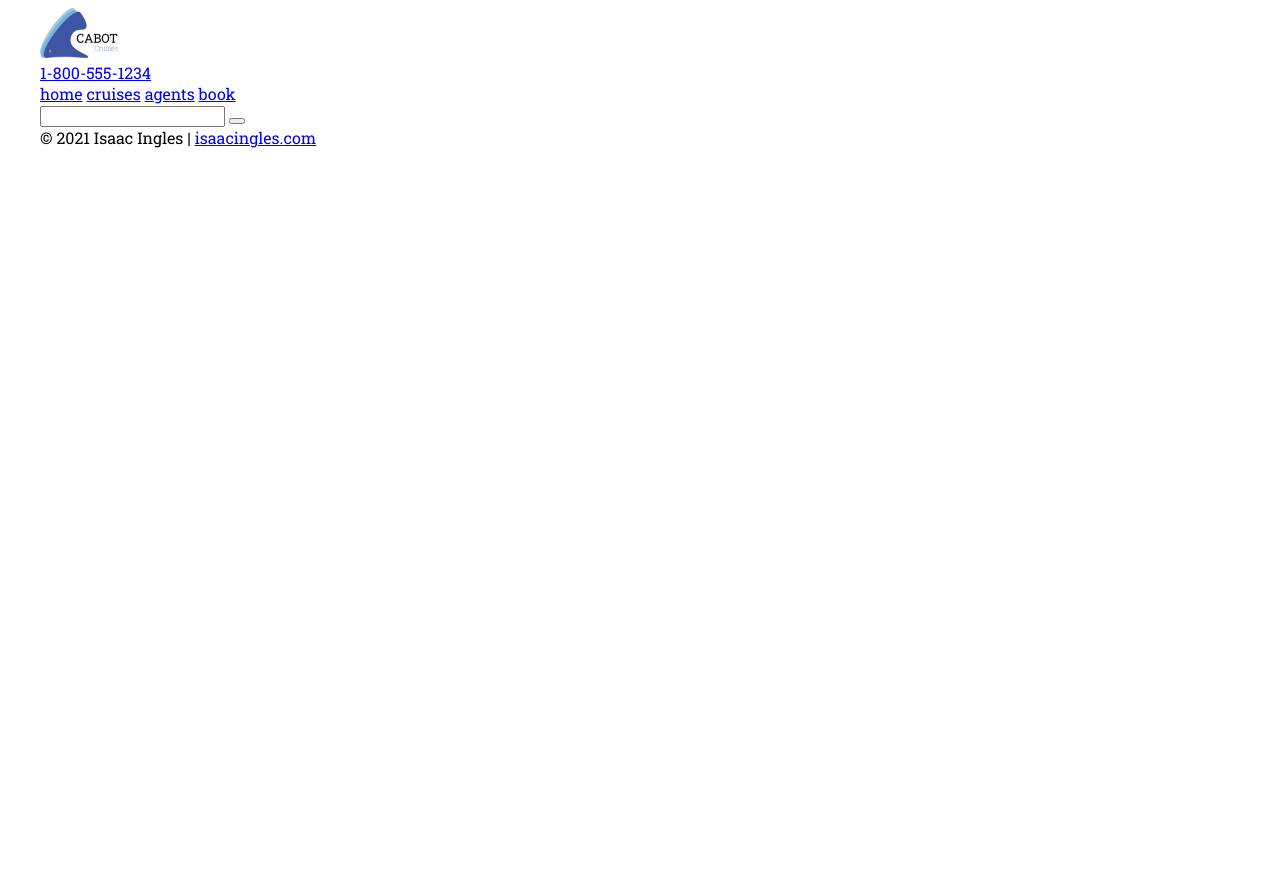
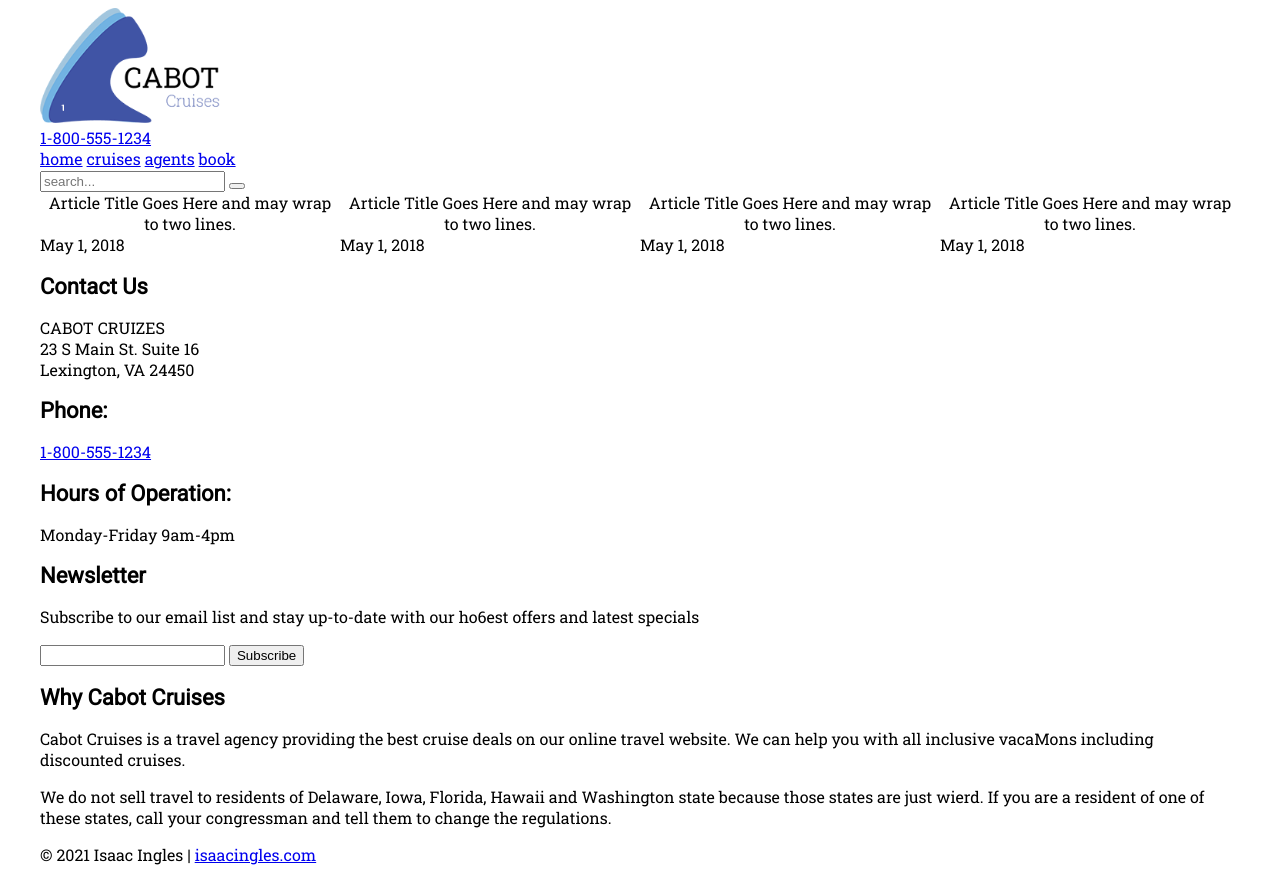
Before and after one commit to iingles/cabot-cruises-templates, a plain HTML site: page homepage.html in a window 1280 px wide. Before the commit the page ends 800 px from the top, so only its background shows below. Drawn offline with Linux system fonts and the light colour scheme.

Commit message:
Added more structure and JSON-LD data

```diff
--- a/homepage.html
+++ b/homepage.html
@@ -13,12 +13,10 @@
                 <div class="header-top">
                     <div class="header-logo">
                         <img
-                        srcset="
-                        ./img/logo/clogo-234x150.png 3x,
-                        ./img/logo/clogo-117x75.png 2x,
-                        ./img/logo/clogo-62x40.png 1.5x
-                        "
                         src="./img/logo/clogo-234x150.png"
+                        srcset="./img/logo/clogo-62x40.png 3x,
+                                ./img/logo/clogo-117x75.png 2x,
+                                ./img/logo/clogo-234x150.png 1x"
                         alt="Cabot Cruises Logo"
                         />
                     </div>
@@ -35,7 +33,7 @@
                     </nav>
                     <div class="top-search">
                         <form action="" class="main-search">
-                            <input type="text">
+                            <input type="text" placeholder="search...">
                             <button type="submit"></button>
                         </form>
                     </div>
@@ -46,15 +44,90 @@
         <main>
             <div class="container">
                 <section class="carousel">
-
+                    <div class="slide"></div>
+                    <div class="slide"></div>
+                    <div class="slide"></div>
+                    <div class="slide"></div>
                 </section>
 
                 <section class="article-list">
-
+                    <article>
+                        <header class="article-title">
+                            Article Title Goes Here and may wrap
+                            to two lines.
+                        </header>
+                        <footer class="article-footer">
+                            May 1, 2018
+                        </footer>
+                    </article>
+                    <article>
+                        <header class="article-title">
+                            Article Title Goes Here and may wrap
+                            to two lines.
+                        </header>
+                        <footer class="article-footer">
+                            May 1, 2018
+                        </footer>
+                    </article>
+                    <article>
+                        <header class="article-title">
+                            Article Title Goes Here and may wrap
+                            to two lines.
+                        </header>
+                        <footer class="article-footer">
+                            May 1, 2018
+                        </footer>
+                    </article>
+                    <article>
+                        <header class="article-title">
+                            Article Title Goes Here and may wrap
+                            to two lines.
+                        </header>
+                        <footer class="article-footer">
+                            May 1, 2018
+                        </footer>
+                    </article>
                 </section>
 
                 <section class="contact-info">
-
+                    <div class="col">
+                        <h2>Contact Us</h2>
+                        <p>
+                            CABOT CRUIZES <br />
+                            23 S Main St. Suite 16 <br />
+                            Lexington, VA 24450
+                        </p>
+                        <h2>Phone:</h2>
+                        <a href="tel:18005551234">1-800-555-1234</a>
+                        <h2>Hours of Operation:</h2>
+                        <p>Monday-Friday 9am-4pm</p>
+                    </div>
+                    <div class="col">
+                        <h2>Newsletter</h2>
+                        <p>
+                            Subscribe to our email list and stay up-to-date with our
+                            ho6est offers and latest specials
+                        </p>
+                        <form action="" class="newsletter-signup">
+                            <input type="text">
+                            <button type="submit">Subscribe</button>
+                        </form>
+                    </div>
+                    <div class="col">
+                        <h2>Why Cabot Cruises</h2>
+                        <p>
+                            Cabot Cruises is a travel agency providing the best cruise
+                            deals on our online travel website. We can help you with all
+                            inclusive vacaMons including discounted cruises.
+                        </p>
+                        <p>
+                            We do not sell travel to residents of Delaware, Iowa,
+                            Florida, Hawaii and Washington state because those states
+                            are just wierd. If you are a resident of one of these states,
+                            call your congressman and tell them to change the
+                            regulations.
+                        </p>
+                    </div>
                 </section>
             </div>
         </main>
@@ -75,5 +148,25 @@
                 </div>
             </div>
         </footer>
+
+        <script type="application/ld+json">
+            {
+              "@context": "http://schema.org",
+              "@type": "TravelAgency",
+              "name": "Cabot Cruises",
+              "description": "Cabot Cruises is a travel agency providing the best cruise deals on our online travel website.",
+              "openingHours": "Mo-Fr 09:00-16:00",
+              "telephone": "+13855551234",
+              "faxNumber": "+1385559876",
+              "address": {
+                "@type": "PostalAddress",
+                "streetAddress": "1 Washington Ave",
+                "addressLocality": "Miami Beach",
+                "addressRegion": "FL"
+              },
+              "image": "http://fullpath.com/logo.png",
+              "priceRange": "$500 to $4000"
+            }
+        </script>
     </body>
 </html>
--- a/scss/_header.scss
+++ b/scss/_header.scss
@@ -0,0 +1,7 @@
+.main-header {
+    .header-logo {
+       img {
+           width: 15%;
+       }
+    }
+}
--- /dev/null
+++ b/scss/_homepage.scss
@@ -0,0 +1,16 @@
+.article-list {
+    display: flex;
+    flex-wrap: wrap;
+    flex-direction: row;
+
+    article {
+        max-height: 30rem;
+        max-width: 30rem;
+
+        header {
+            text-align: center;
+            overflow: hidden;
+            text-overflow: ellipsis;
+        }
+    }
+}
--- a/scss/main.scss
+++ b/scss/main.scss
@@ -4,3 +4,5 @@
 @import "./header";
 @import "./footer";
 @import "./layout";
+
+@import "./homepage";
```
Also changed, not shown: css/main.css, scss/_layout.scss (line endings or trailing spaces), 1 other file.
